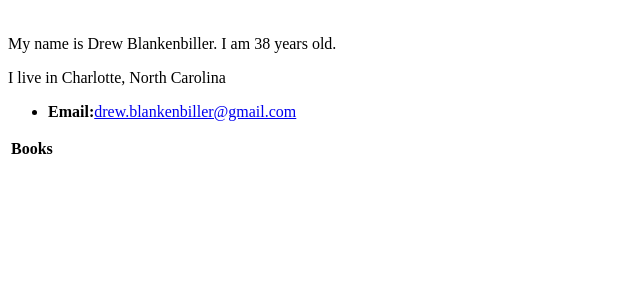
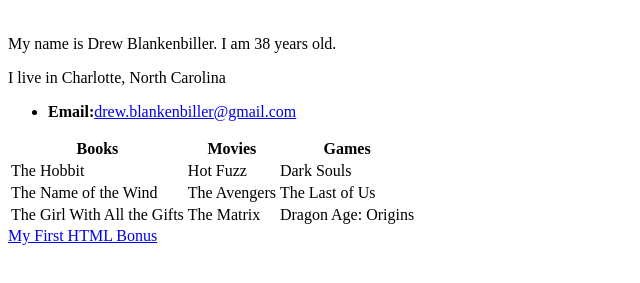
Before and after one commit to dbblank/dbblank.github.io, a plain HTML site: page index.html in a window 1280 px wide. Shown: the part 79-362 px from the top of the page, without its empty margins (0-640 px from the left). Drawn offline with Linux system fonts and the light colour scheme.

Commit message:
Update index.html

```diff
--- a/index.html
+++ b/index.html
@@ -17,10 +17,32 @@
         <ul>
             <li><strong>Email:</strong><a href="#">drew.blankenbiller@gmail.com</a></li>
         </ul>
-        <table>
-            <tr>
-                <th>Books</th><th></th></th>
-            </tr>
-        </table>
-        </p>
+          <table>
+    <tr>
+      <th>Books</th>
+      <th>Movies</th>
+      <th>Games</th>
+    </tr>
+    <tr>
+      <td>The Hobbit</td>
+      <td>Hot Fuzz</td>
+      <td>Dark Souls</td>
+    </tr>
+    <tr>
+      <td>The Name of the Wind</td>
+      <td>The Avengers</td>
+      <td>The Last of Us</td>
+    </tr>
+    <tr>
+      <td>The Girl With All the Gifts</td>
+      <td>The Matrix</td>
+      <td>Dragon Age: Origins</td>
+    </tr>
+  </table>
+
+  <!-- Bonus link to last class page -->
+  <a href="../../../../1/Activities/04-Stu_MyFirst_HTML/Solved/my-first-bonus.html">My First HTML Bonus</a>
+
 </body>
+
+</html>
```
